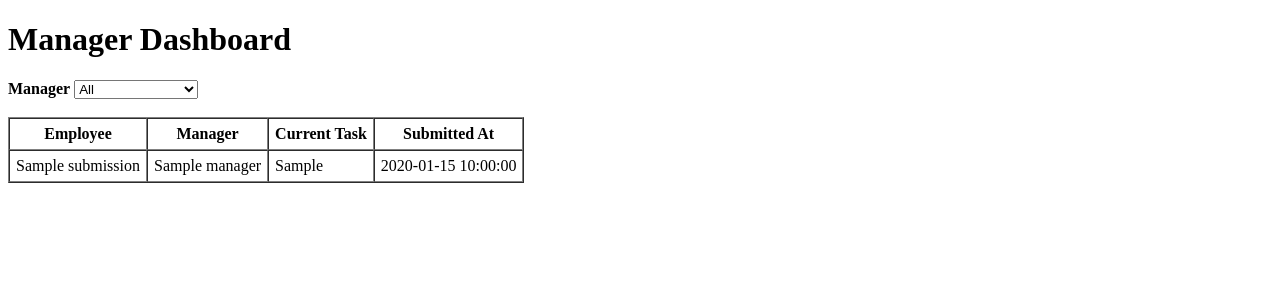
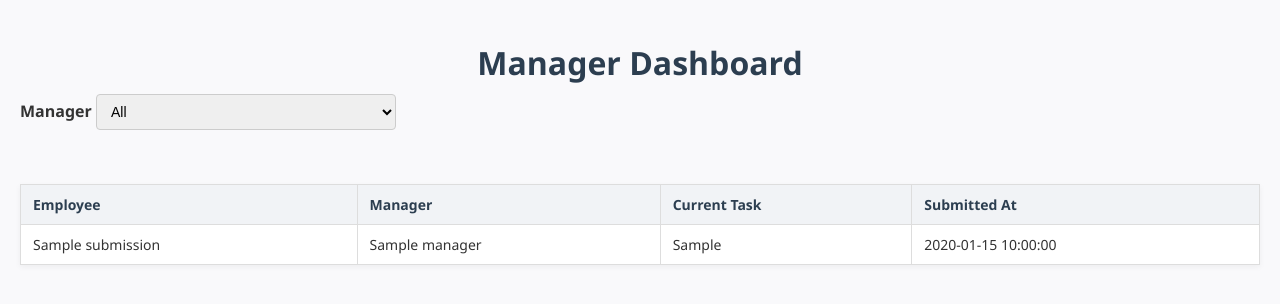
Before and after one commit to Siva817/MM_Task_Tracker, a FastAPI app: template app/templates/manager.html in a window 1280 px wide. Shown: the top 304 px of the page. Run offline with FastAPI, Linux system fonts and the light colour scheme; the template is opened without the code that fills it: most values are stand-ins (such as "Sample title", 1, 10 or a date in 2020).

Commit message:
Manager Dropdown in manager page

```diff
--- /dev/null
+++ b/app/static/style.css
@@ -0,0 +1,119 @@
+/* General Page Styling */
+body {
+    font-family: "Segoe UI", Tahoma, Geneva, Verdana, sans-serif;
+    background-color: #f9f9fb;
+    margin: 0;
+    padding: 20px;
+    color: #333;
+}
+
+/* Headers */
+h1 {
+    text-align: center;
+    color: #2c3e50;
+    margin-bottom: 10px;
+}
+
+h3 {
+    color: #34495e;
+    margin-top: 20px;
+    margin-bottom: 10px;
+}
+
+/* Labels and Paragraphs */
+p, label {
+    font-weight: 500;
+    margin: 8px 0 4px;
+}
+
+/* Inputs, Selects, Textareas */
+input[type="text"],
+select,
+textarea {
+    width: 100%;
+    max-width: 600px;
+    padding: 8px 10px;
+    margin-bottom: 12px;
+    border: 1px solid #ccc;
+    border-radius: 4px;
+    font-size: 14px;
+    box-sizing: border-box;
+}
+
+textarea {
+    resize: vertical;
+}
+
+/* Buttons */
+button {
+    background-color: #3498db;
+    color: #fff;
+    border: none;
+    padding: 10px 18px;
+    border-radius: 4px;
+    font-size: 14px;
+    cursor: pointer;
+    transition: background-color 0.2s ease;
+}
+
+button:hover {
+    background-color: #2980b9;
+}
+
+/* Tables */
+table {
+    width: 100%;
+    border-collapse: collapse;
+    margin-top: 20px;
+    background-color: #fff;
+    box-shadow: 0 2px 6px rgba(0,0,0,0.05);
+}
+
+th, td {
+    border: 1px solid #ddd;
+    padding: 10px 12px;
+    text-align: left;
+    font-size: 14px;
+}
+
+th {
+    background-color: #f1f3f6;
+    font-weight: 600;
+    color: #2c3e50;
+}
+
+tr:nth-child(even) {
+    background-color: #f9f9f9;
+}
+
+/* Idle Section */
+#idleSection {
+    background-color: #fdfdfd;
+    border: 1px solid #ddd;
+    padding: 15px;
+    margin-top: 10px;
+    border-radius: 4px;
+}
+
+/* Dropdown Filter (Manager Page) */
+#managerFilter {
+    max-width: 300px;
+}
+
+/* Responsive Design */
+@media (max-width: 768px) {
+    input[type="text"],
+    select,
+    textarea {
+        max-width: 100%;
+    }
+
+    table {
+        font-size: 12px;
+    }
+
+    button {
+        width: 100%;
+        margin-top: 10px;
+    }
+}
--- a/app/templates/manager.html
+++ b/app/templates/manager.html
@@ -3,6 +3,8 @@
 
 <head>
     <title>Manager Dashboard</title>
+    <link rel="stylesheet" href="/static/style.css">
+
 </head>
 
 <body>
@@ -27,7 +29,7 @@
 
     <br><br>
 
-    <table border="1" cellpadding="6" cellspacing="0">
+    <table id="employeeTable" border="1" cellpadding="6" cellspacing="0">
 
         <thead>
 
@@ -44,9 +46,9 @@
 
         <tbody>
 
-            {% for submission in submissions %}
+            {% for submission in latest_submissions %}
 
-            <tr>
+            <tr data-manager="{{ submission.manager }}">
 
                 <td>{{ submission.employee_name }}</td>
                 <td>{{ submission.manager }}</td>
@@ -61,6 +63,32 @@
 
     </table>
 
+    <script>
+        const managerFilter = document.getElementById("managerFilter");
+        const employeeRows = document.querySelectorAll("#employeeTable tbody tr");
+
+        managerFilter.addEventListener("change", function () {
+
+            const selectedManager = managerFilter.value;
+
+            employeeRows.forEach(function (row) {
+
+                const rowManager = row.dataset.manager;
+
+                if (
+                    selectedManager === "All" ||
+                    rowManager === selectedManager
+                ) {
+                    row.style.display = "";
+                } else {
+                    row.style.display = "none";
+                }
+
+            });
+
+        });
+    </script>
+
 </body>
 
 </html>
```
Also changed, not shown: app/routes/manager.py (+6 -1 lines), app/services/manager.py (+44 -2 lines).
